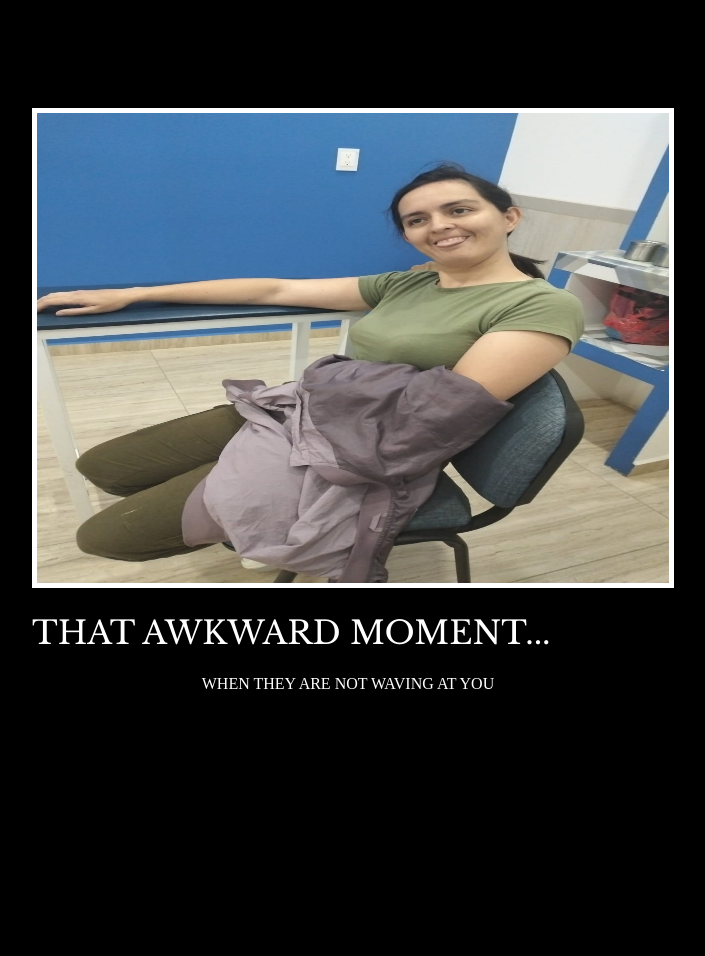
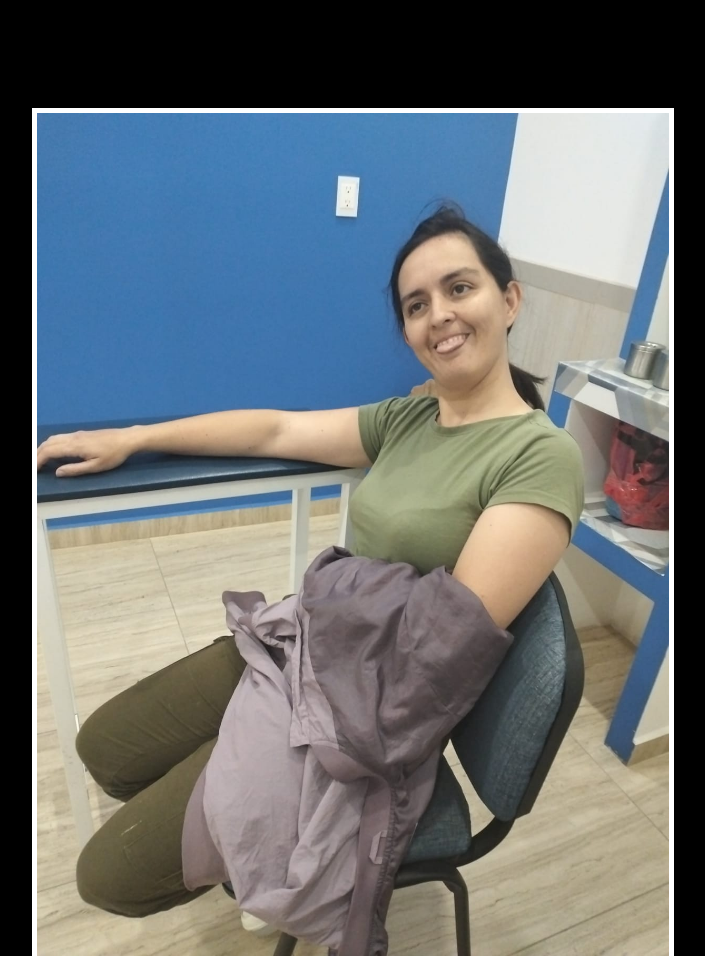
Before and after one commit to C8matus/Meme-Project, a plain HTML site: page index.html in a window 1280 px wide. Shown: the top 956 px of the page, without its empty margins (292-997 px from the left). Before the commit the page ends 800 px from the top, so only its background shows below. Drawn offline with nearby package versions, Linux system fonts and the light colour scheme.

Commit message:
Add files via upload

```diff
--- a/style.css
+++ b/style.css
@@ -7,17 +7,19 @@ html{
     font-weight: 400;
     font-style: normal;
     text-transform: uppercase;
+    text-align: center;
 
 }
 #text2{
     text-align: center;
     color: white;
     text-transform: uppercase;
+    text-align: center;
 }
 #foto{
     width: 100%;
     margin-top: 100px;
-    height: 470px;
+    height: 75%;
     border: 5px solid white;
 
 }
```
